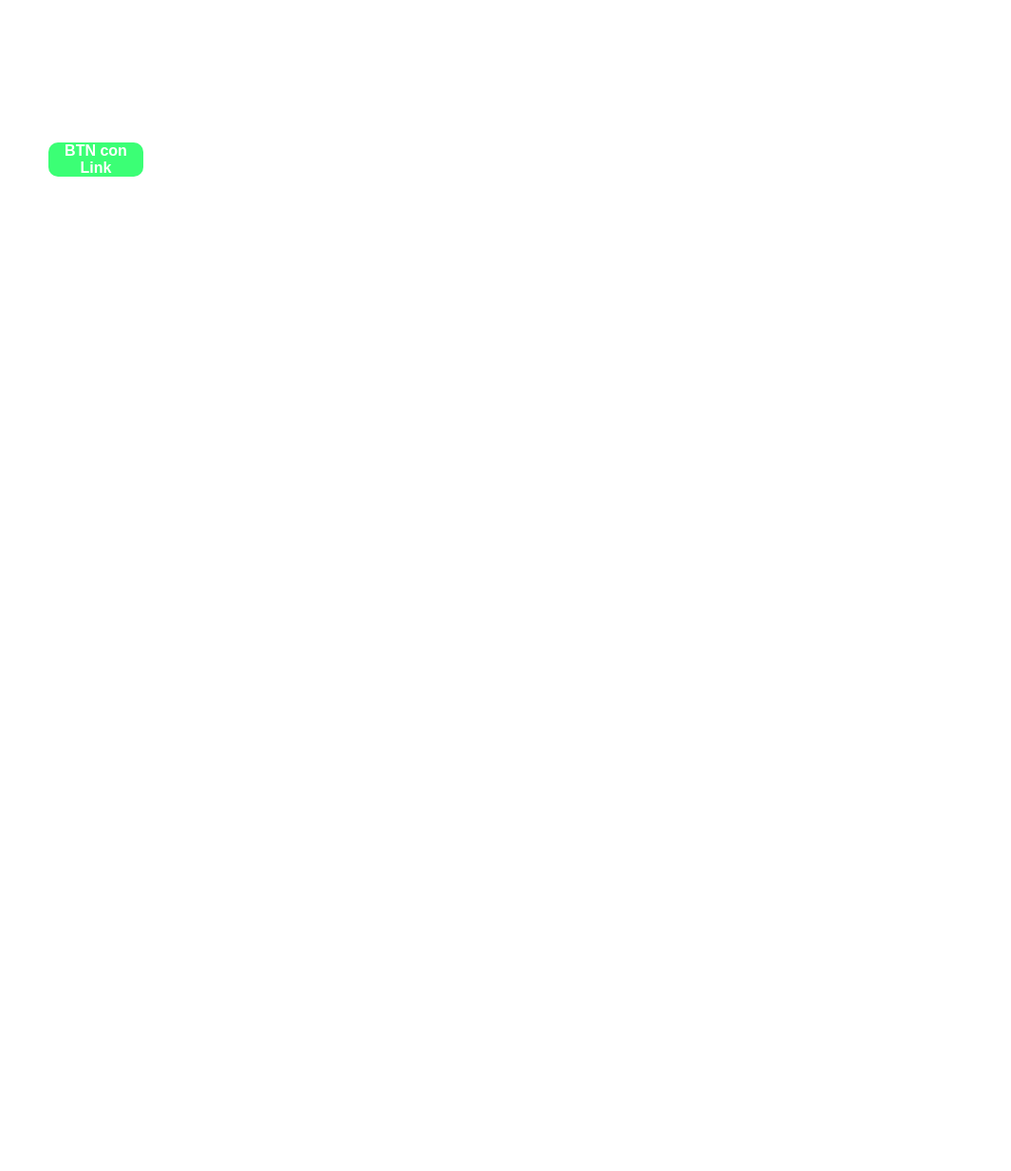
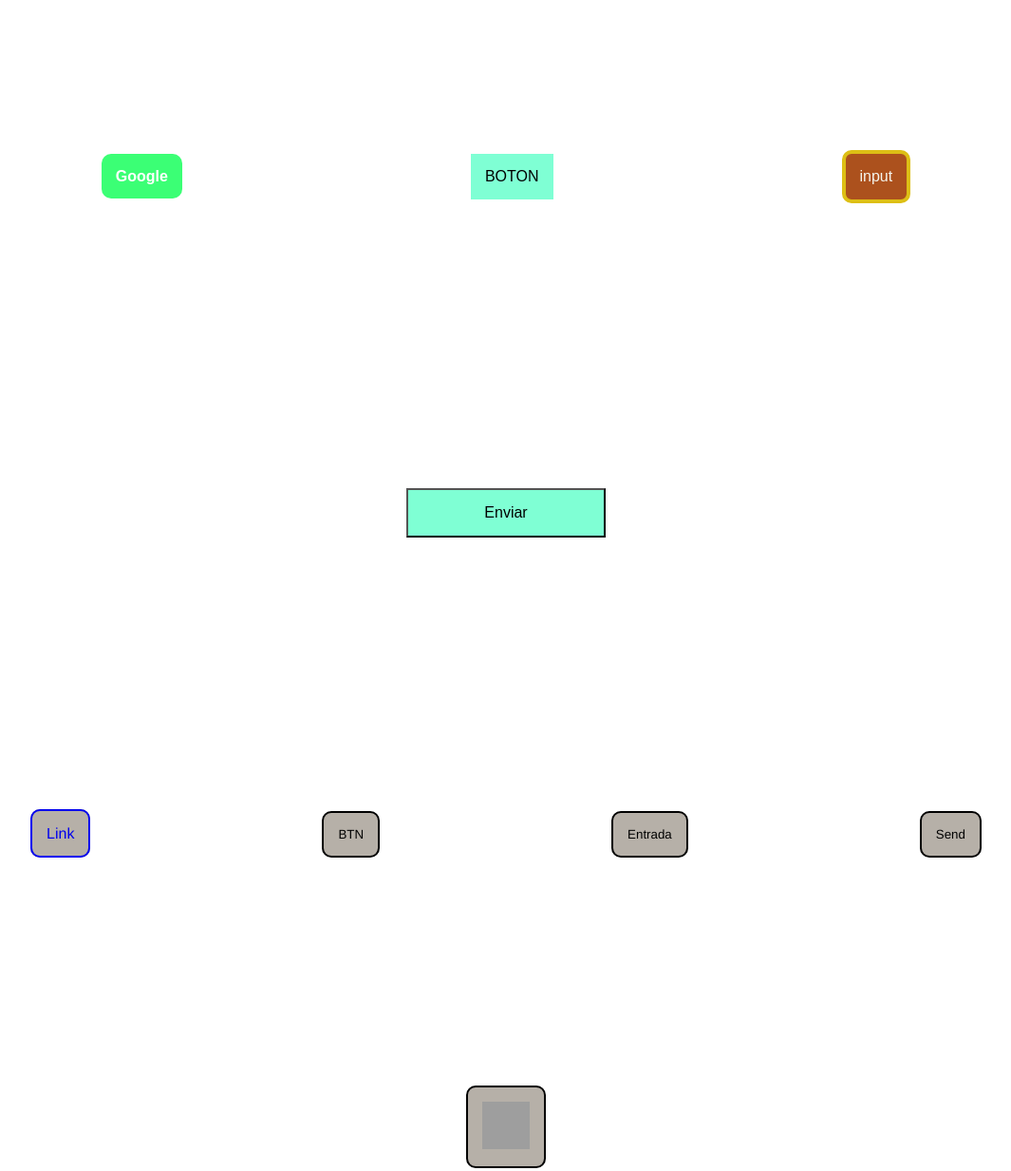
Before and after one commit to Hector027/Mi_Primer_Commit, a plain HTML site: page todosLosBotones.html in a window 1280 px wide. Shown: the whole page at 95% size, without its empty margins (107-1172 px from the left). Before the commit the page ends 800 px from the top, so only its background shows below. Drawn offline with Linux system fonts and the light colour scheme; grey boxes are pictures that could not be loaded.

Commit message:
01 escritura repositorio todosLosBotones

```diff
--- a/css/todosLosBotenes.css
+++ b/css/todosLosBotenes.css
@@ -1,19 +1,92 @@
+
+.container {
+    display: inline-block;                              /* todos los botones quedaron alineados */
+}
+
+.btn {
+    margin: 150px;                                      /* margen de separacion entre los botones */
+}
 
 .btn1 {
-    width: 100px;
+    background-color: rgba(0, 255, 76, 0.77);
     font-family: Arial, Helvetica, sans-serif;
     font-weight: 700;
     border-radius: 10px;
     text-decoration: none;
     color: #ffffff;
-    background-color: rgba(0, 255, 76, 0.77);
     text-align: center;
-    display: block;
-    margin: 150px;
+    padding: 15px 15px;                                  /* alinear el texto dentro del boton, le da margen arriba/abajo y derecha/izquierda */
 }
 
 .btn1:hover {
-    background-color: transparent;
+    background-color:transparent;                        /* cuando se posa el puntero del mouse en el boton el color de fondo es transparente */
     border: 2px solid rgba(0, 255, 76, 0.77);
     color: rgba(0, 255, 76, 0.77);
 }
+
+.btn2 {
+    background-color: #7fffd4;
+    border: 10px;
+    padding: 15px 15px;
+    text-align: center;
+    color: #000;                           /* color del texto */
+    font-size: 16px;                         /* tamaño de la letra */
+    cursor: pointer;                         /* para que aparezca la manito */
+    text-transform: uppercase;               /* poner en mayuscula el texto del boton */
+}
+
+.btn2:hover {
+    background-color: #777ea7;
+}
+
+.btn3 {
+    background-color: #ac511d;
+    border: 10px;
+    padding: 15px 15px;
+    border-radius: 10px;
+    border: 4px solid #ddbf15;
+    text-align: center;
+    color: #f5f5ed;                         /* color del texto */
+    font-size: 16px;                          /* tamaño de la letra */
+}
+
+.btn3:hover {
+    background-color: #dfe7d3;
+}
+
+.btn4 {
+    background-color: #eb63c2;
+    padding: 15px 15px;
+    text-align: center;
+    font-size: 16px;
+    border-radius: 5px solid;
+    cursor: pointer;
+}
+
+@media(min-width: 768px) {                     /* Responsive, si el tamaño es < 768px es rosado, si es > pasa a verde */
+    .btn4 {
+        padding: 15px 80px;
+        background-color: #7fffd4;
+    }
+}
+
+.contenedor {
+    display: inline-block;
+}
+
+.btnn {                                        /* defino las mismas caracteristicas para todos los botenes que tiene contenedor */
+    background-color: #b6b0a8;
+    border-radius:  10px;
+    padding: 15px 15px;
+    text-decoration: none;
+    text-align: center;
+    font-family: 'Franklin Gothic Medium', 'Arial Narrow', Arial, sans-serif;
+    text-align: center;
+    margin: 120px;                            /* separacion entre los botones */
+    border: 2px solid;
+}
+
+.btn5:hover {
+    background-color: #7fffd4;
+
+}
--- a/todosLosBotones.html
+++ b/todosLosBotones.html
@@ -9,7 +9,28 @@
     <link rel="stylesheet" href="css/todosLosBotenes.css">
 </head>
 <body>
-    <a class="btn1" href="https://www.google.com.ar" target="_blank" >BTN con Link</a>     <!-- target="_blank" permite abrir el link en otra pagina nueva -->
+    <div class="container" style="text-align: center">                                             <!-- para que los textos esten centrados -->
+
+        <a class="btn btn1" href="https://www.google.com.ar" target="_blank" >Google</a>     <!-- target="_blank" permite abrir el link en otra pagina nueva -->
+        <button class="btn btn2">boton</button>
+        <input class="btn btn3" type="button" value="input">
+        <input class="btn btn4" type="submit" value="Enviar">                                      <!-- definido en CSS como Responsive -->
+
+    <div>
+
+    <br>
+
+    </div class="contenedor">
+
+        <a class="btnn btn5" href="https://www.mozilla.org/es-AR/firefox/new/" target="_blank" >Link</a>         <!-- target="_blank" permite abrir el link en otra pagina nueva -->
+        <button class="btnn btn6">BTN</button>
+        <input class="btnn btn7" type="button" value="Entrada">
+        <input class="btnn btn8" type="submit" value="Send">
+        <button class="btnn btn9" type="button">                                                                 <!--boton con link a una imagen -->
+            <img src="https://whitesw6.elbenwald.de/media/52/03/b4/1629829918/E1060308_2.jpg" width= "50px" height="50px" alt= >
+        </button>
+
+    <div>
 
 </body>
 </html>
```
